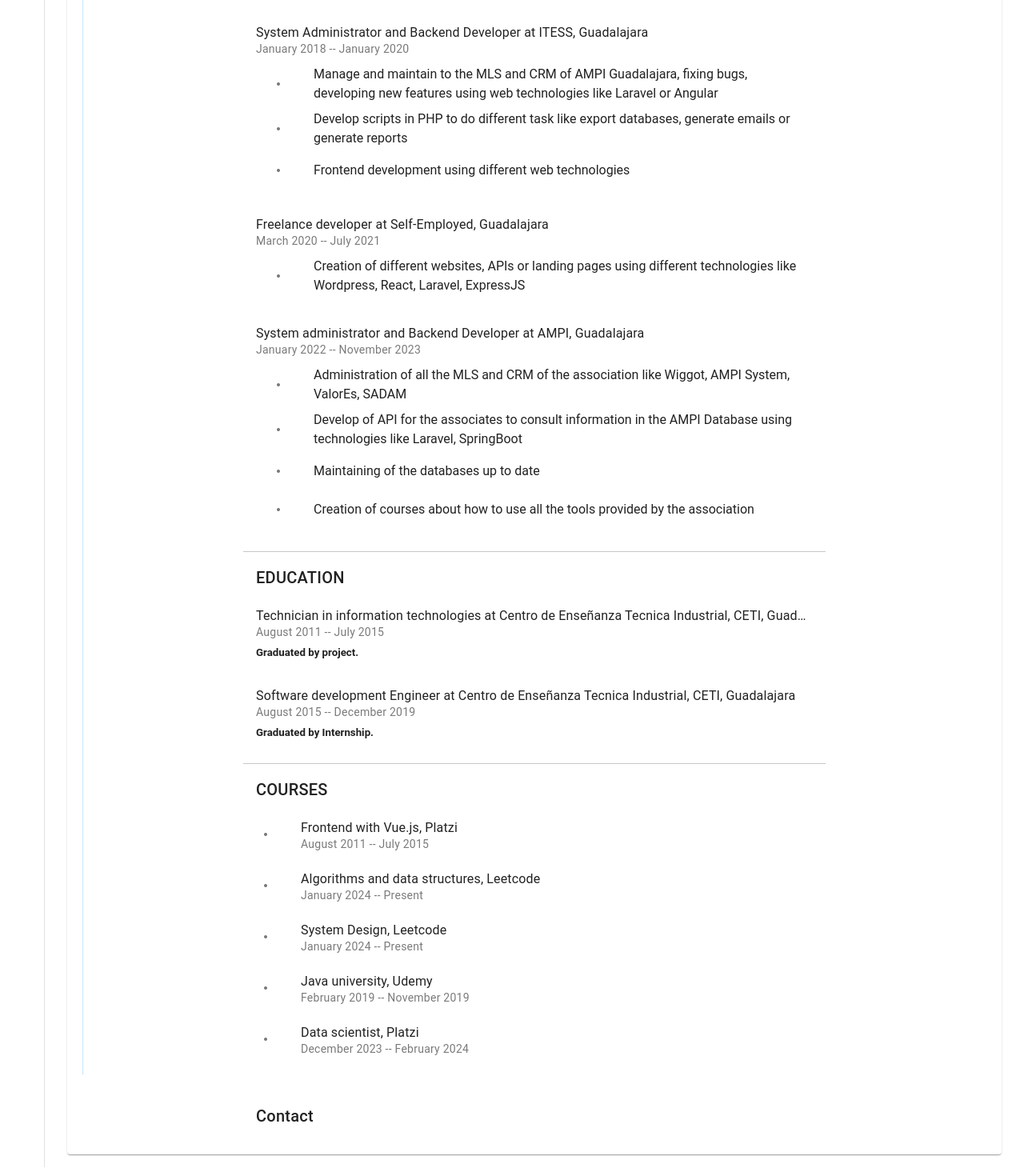
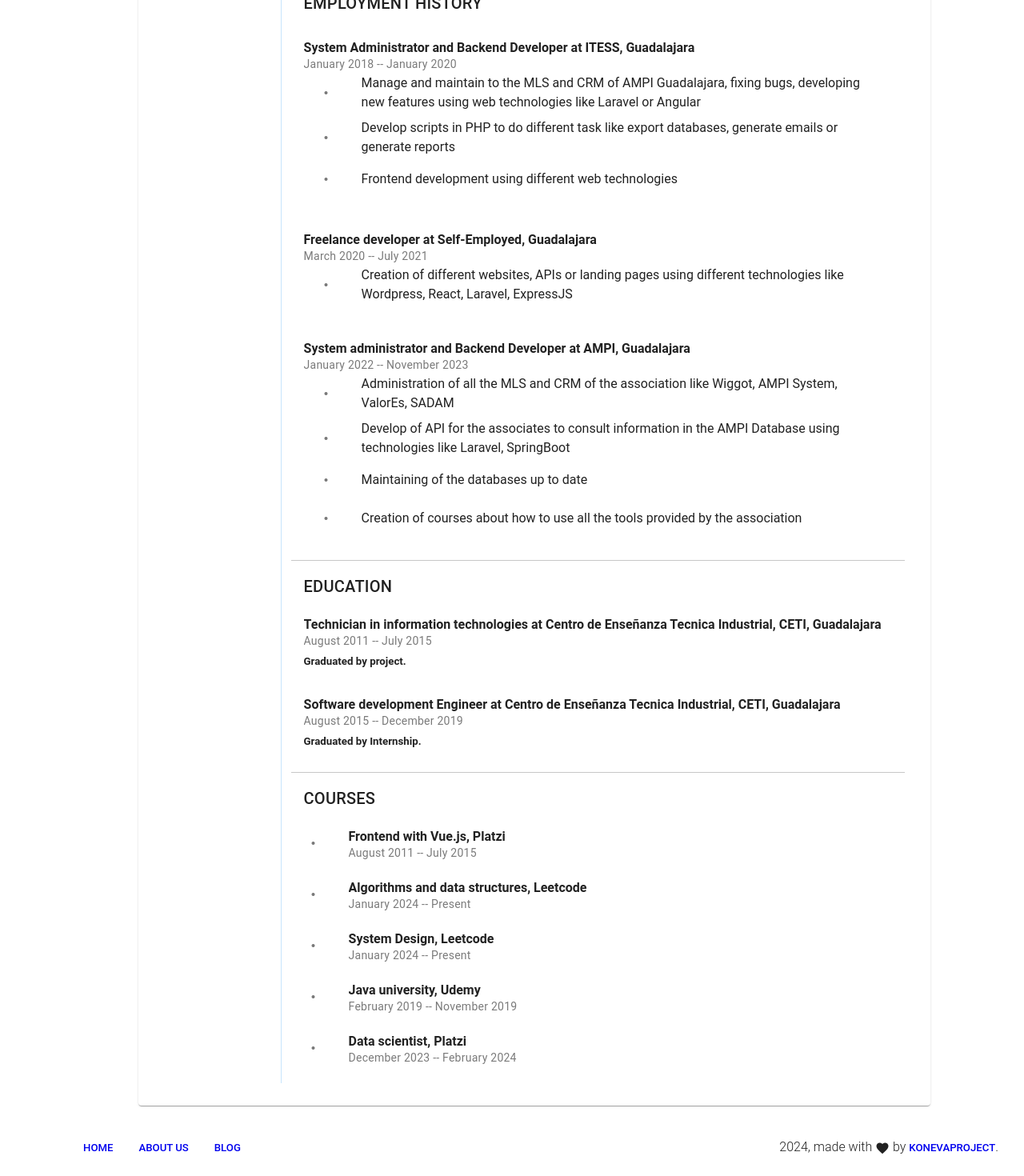
Before and after one commit to subzer288/jfgn, a Vue app: page /profile in a window 1280 px wide. Shown: the part 280-1750 px from the top of the page at 80% size. Built offline with nearby package versions, Linux system fonts and the light colour scheme.

Commit message:
fixing styles

```diff
--- a/package.json
+++ b/package.json
@@ -43,6 +43,8 @@
     "jsdom": "^24.0.0",
     "npm-run-all2": "^6.1.2",
     "prettier": "^3.0.3",
+    "sass": "^1.72.0",
+    "sass-loader": "^14.1.1",
     "start-server-and-test": "^2.0.3",
     "typescript": "~5.4.0",
     "vite": "^5.1.6",
--- a/src/views/IndexView.vue
+++ b/src/views/IndexView.vue
@@ -2,6 +2,7 @@
 import AppBarComponent from './components/AppBarComponent.vue'
 import SideBarComponent from './components/SideBarComponent.vue'
 import ContentComponent from './components/ContentComponent.vue'
+
 </script>
 
 
@@ -12,18 +13,11 @@ import ContentComponent from './components/ContentComponent.vue'
             <AppBarComponent/>
             <SideBarComponent />
 
-            <v-main  class="d-flex justify-center align-center h-100">
-                <ContentComponent />
+            <v-main class="d-flex align-center justify-center h-100">
+              <ContentComponent />
             </v-main>
+
         </v-layout>
-        <!-- <AppBarComponent /> -->
 
-      <!--
-
-      <dashboard-core-drawer />
-
-      <dashboard-core-view />
-
-      <dashboard-core-settings /> -->
     </v-app>
   </template>
--- a/src/views/components/AppBarComponent.vue
+++ b/src/views/components/AppBarComponent.vue
@@ -19,7 +19,12 @@
 </script>
 
 <template>
-  <v-app-bar :elevation="2" class="">
+  <v-app-bar
+    absolute
+    app
+    flat
+    style="position:fixed;"
+    height="75">
     <template v-slot:prepend >
       <v-app-bar-nav-icon @click="drawer = !drawer"></v-app-bar-nav-icon>
     </template>
@@ -28,7 +33,7 @@
 
     <!-- <v-btn icon>
       <v-icon>mdi-magnify</v-icon>
-    </v-btn>
+    </v-btn> -->
 
     <v-btn icon>
       <v-icon>mdi-heart</v-icon>
@@ -36,6 +41,6 @@
 
     <v-btn icon>
       <v-icon>mdi-dots-vertical</v-icon>
-    </v-btn> -->
+    </v-btn>
   </v-app-bar>
 </template>
--- a/src/views/components/ContentComponent.vue
+++ b/src/views/components/ContentComponent.vue
@@ -1,6 +1,8 @@
 <script setup lang="ts">
+import FooterComponent from './FooterComponent.vue'
 </script>
 
 <template>
         <router-view />
+        <FooterComponent />
 </template>
--- /dev/null
+++ b/src/views/components/FooterComponent.vue
@@ -0,0 +1,63 @@
+<script setup lang="ts">
+    const links = [
+        {
+          href: 'http://konevaproject.com',
+          text: 'Home  ',
+        },
+        {
+          href: 'http://konevaproject.com/about',
+          text: 'About Us  ',
+        },
+        {
+          href: 'http://konevaproject.com/blog',
+          text: 'Blog  ',
+        },
+      ]
+</script>
+
+<template>
+    <v-footer id="footer-component" inset app>
+      <v-container>
+        <v-row
+          align="center"
+          no-gutters
+        >
+          <v-col
+            v-for="(link, i) in links"
+            :key="i"
+            class="text-center mb-sm-0 mb-5 mx-4"
+            cols="auto"
+          >
+            <a
+              :href="link.href"
+              class="mr-0 grey--text text--darken-3"
+              rel="noopener"
+              target="_blank"
+              v-text="link.text"
+            />
+          </v-col>
+
+          <v-spacer class="hidden-sm-and-down" />
+
+          <v-col cols="12" md="auto">
+            <div class="body-1 font-weight-light pt-6 pt-md-0 text-center">
+              2024, made with
+              <v-icon size="18">
+                mdi-heart
+              </v-icon>
+              by <a href="http://konevaproject.com">KonevaProject</a>.
+            </div>
+          </v-col>
+        </v-row>
+      </v-container>
+    </v-footer>
+</template>
+
+<style lang="sass">
+  #footer-component
+    a
+      font-size: .825rem
+      font-weight: 500
+      text-decoration: none
+      text-transform: uppercase
+</style>
--- a/src/views/components/SideBarComponent.vue
+++ b/src/views/components/SideBarComponent.vue
@@ -20,7 +20,11 @@
     expand-on-hover
     rail
     v-model="drawer"
-    >
+    mobile-break-point="960"
+    width="260"
+    app
+    floating
+    style="position:fixed;">
         <v-list>
             <v-list-item
             prepend-avatar="..."
@@ -29,8 +33,6 @@
             ></v-list-item>
         </v-list>
 
-        <v-divider></v-divider>
-
         <v-list density="compact" nav>
             <v-list-item prepend-icon="mdi-github" title="Github projects" value="github" to="/home"></v-list-item>
             <v-list-item prepend-icon="mdi-information" title="Skills" value="skills" to="/skills"></v-list-item>
--- a/src/views/pages/HomePage.vue
+++ b/src/views/pages/HomePage.vue
@@ -67,8 +67,8 @@
               </v-col>
             </v-row>
             <v-row v-else>
-              <v-col cols="4" v-for="(item, index) in data" :key="index">
-                <RepoComponent v-bind:data="item"/>
+              <v-col :cols="12" :lg="3" :offset-lg="1" :md="4" :offset-md="1" :sm="10"  v-for="(item, index) in data" :key="index">
+                <RepoComponent :data="item"/>
               </v-col>
             </v-row>
           </v-container>
--- a/src/views/pages/ProfilePage.vue
+++ b/src/views/pages/ProfilePage.vue
@@ -3,33 +3,34 @@
 </script>
 
 <template>
-    <v-container class="d-flex align-center justify-center">
+    <v-container fluid>
         <v-row>
-            <v-col>
+            <v-col cols="10" offset="1">
                 <v-card>
                 <v-row>
-                        <!-- <v-col cols="auto">
-                            <v-avatar class="mx-4 mt-4" rounded="0" size="74" >
-                                <v-img src="..."></v-img>
-                            </v-avatar>
-                        </v-col> -->
-
                     <v-container fluid>
                         <v-row class="mx-4 my-4">
-                                <v-col lg="4" md="4" cols="8" offset-sm="2" order-sm="1">
+
+                            <v-col :lg="2" :md="10" :sm="10" :offset-sm="1" :offset-md="1" :offset-lg="0">
                                 <div class="px-4 pt-4">
                                     <h6 class="mb-0 text-h6 text-typo">Contact</h6>
                                 </div>
                             </v-col>
 
                             <v-divider
-                                    class="border-opacity-25"
+                                class="border-opacity-25 d-sm-none d-md-none d-lg-flex"
                                 color="info"
                                 inset
                                 vertical
                             ></v-divider>
 
-                                <v-col lg="8" md="8" cols="8" offset-sm="2">
+                            <v-divider
+                                class="border-opacity-25 d-md-flex d-lg-none"
+                                color="info"
+                                inset
+                            ></v-divider>
+
+                            <v-col :lg="10" :md="10" :sm="10" :offset-sm="1" :offset-md="1" :offset-lg="0">
 
                                 <div class="px-4 pt-4">
                                     <h6 class="mb-0 text-h6 text-typo">PROFILE</h6>
@@ -46,8 +47,10 @@
                                     <h6 class="mb-0 text-h6 text-typo">EMPLOYMENT HISTORY</h6>
                                 </div>
                                 <v-list lines="two">
-                                        <v-list-item v-for="(job, index) in data.jobs" :key="index" :title="job.name + ' at ' + job.company + ', ' + job.city" :subtitle="`${data.months[job.startDate.month]} ${job.startDate.year} --  ${job.currentJob ? 'present' : data.months[job.endDate.month] + ' ' + job.endDate.year}`">
+                                    <v-list-item v-for="(job, index) in data.jobs" :key="index">
                                         <v-list>
+                                            <h4>{{ job.name + ' at ' + job.company + ', ' + job.city }}</h4>
+                                            <v-list-item-subtitle>{{ `${data.months[job.startDate.month]} ${job.startDate.year} --  ${job.currentJob ? 'present' : data.months[job.endDate.month] + ' ' + job.endDate.year}` }}</v-list-item-subtitle>
                                             <v-list-item v-for="(activitie, index) in job.activities" :key="index">
                                                 <template v-slot:prepend>
                                                     <v-icon icon="mdi-circle-small"></v-icon>
@@ -66,10 +69,15 @@
                                     <h6 class="mb-0 text-h6 text-typo">EDUCATION</h6>
                                 </div>
                                 <v-list lines="two">
-                                        <v-list-item v-for="(item, index) in data.education" :key="index" :title="item.name + ' at ' + item.school + ', ' + item.city" :subtitle="`${data.months[item.startDate.month]} ${item.startDate.year} --  ${item.currentStudent ? 'Present' : data.months[item.endDate.month] + ' ' + item.endDate.year}`">
-                                            <v-list>
-                                                <h5>{{ item.status }}</h5>
-                                            </v-list>
+                                    <v-list-item v-for="(item, index) in data.education" :key="index">
+                                        <h4>{{ item.name + ' at ' + item.school + ', ' + item.city }}</h4>
+                                        <!-- <v-list-item-title>
+                                            {{ item.name + ' at ' + item.school + ', ' + item.city }}
+                                        </v-list-item-title> -->
+                                        <v-list-item-subtitle>
+                                            {{ `${data.months[item.startDate.month]} ${item.startDate.year} --  ${item.currentStudent ? 'Present' : data.months[item.endDate.month] + ' ' + item.endDate.year}` }}
+                                        </v-list-item-subtitle>
+                                            <v-list><h5>{{ item.status }}</h5></v-list>
                                     </v-list-item>
                                 </v-list>
 
@@ -81,7 +89,9 @@
                                     <h6 class="mb-0 text-h6 text-typo">COURSES</h6>
                                 </div>
                                 <v-list lines="two">
-                                        <v-list-item v-for="(course, index) in data.courses" :key="index" :title="course.course + ', ' + course.institution" :subtitle="`${data.months[course.startDate.month]} ${course.startDate.year} --  ${course.currentlyLearning ? 'Present' : data.months[course.endDate.month] + ' ' + course.endDate.year}`">
+                                    <v-list-item v-for="(course, index) in data.courses" :key="index">
+                                        <h4>{{ course.course + ', ' + course.institution }}</h4>
+                                        <v-list-item-subtitle>{{ `${data.months[course.startDate.month]} ${course.startDate.year} --  ${course.currentlyLearning ? 'Present' : data.months[course.endDate.month] + ' ' + course.endDate.year}` }}</v-list-item-subtitle>
                                         <template v-slot:prepend>
                                             <v-icon icon="mdi-circle-small"></v-icon>
                                         </template>
@@ -89,6 +99,7 @@
                                 </v-list>
 
                             </v-col>
+
                         </v-row>
                     </v-container>
                 </v-row>
```
Also changed, not shown: 5 other files (tests, documents, lock files or other folders). Lines whose indentation alone changed are shown as unchanged.
